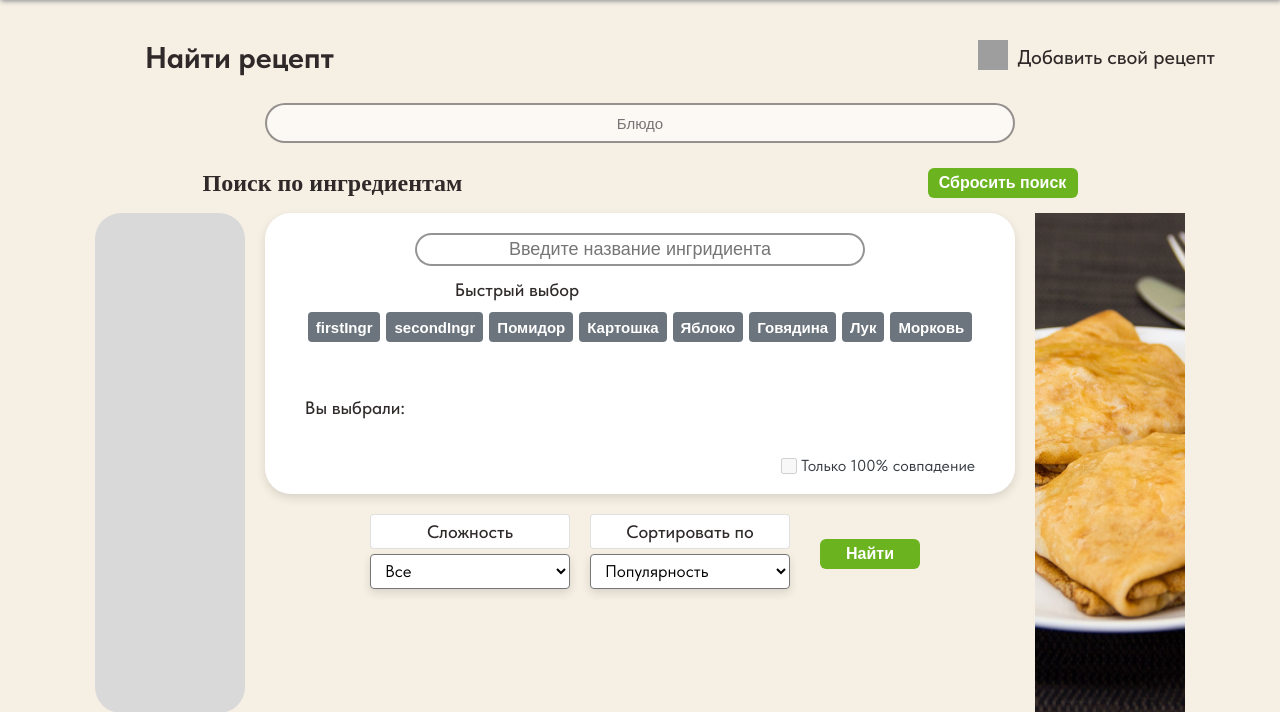
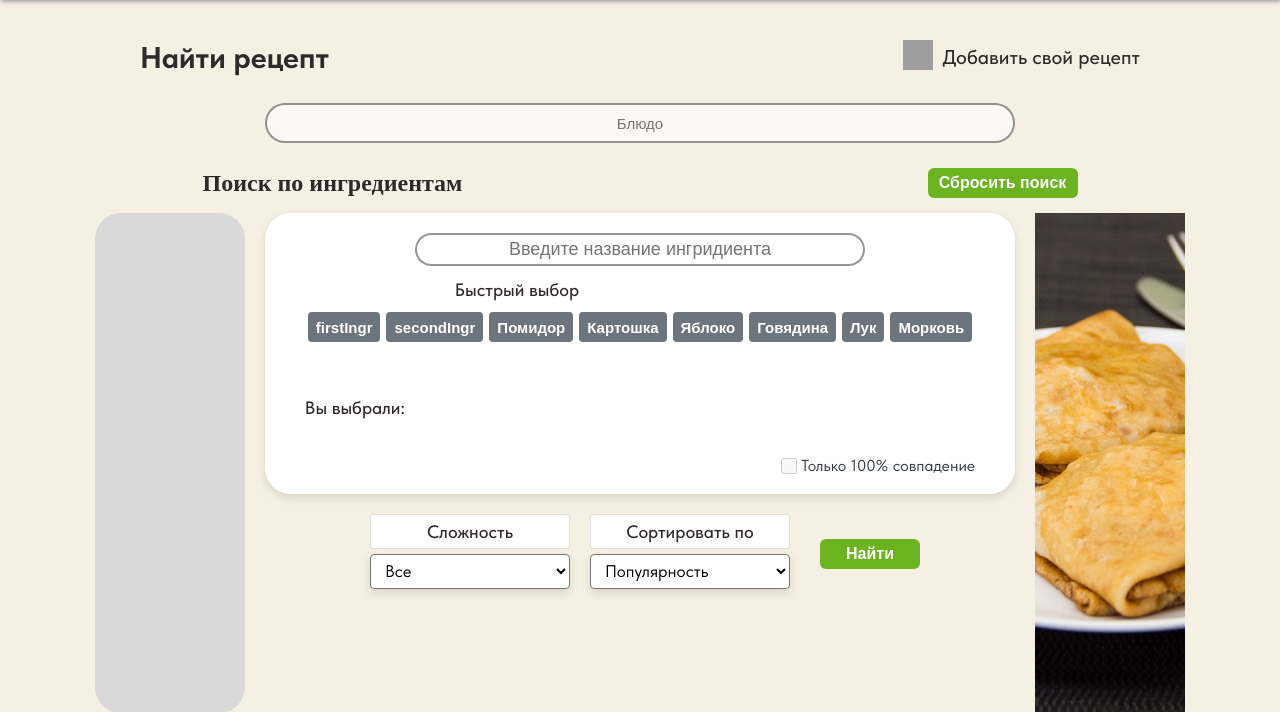
Before and after one commit to mmpechenbku/SaltToTaste, a Django app: page /search/ in a window 1280 px wide. Shown: the part 80-792 px from the top of the page. Run offline with Django 4.2, Linux system fonts and the light colour scheme; data comes from the database, SQL or seed files in the repository; style sheets or scripts are compiled from the project's sources; some libraries are stand-ins or nearby versions; some web fonts are replaced; grey boxes are pictures that could not be loaded.

Commit message:
correct search_reciept

```diff
--- a/SaltToTasteProject/SaltToTasteProject/static/css/reciept_search.css
+++ b/SaltToTasteProject/SaltToTasteProject/static/css/reciept_search.css
@@ -9,7 +9,7 @@
 
 .search-header__title {
   float: left;
-  margin: 0px 0px 0px 130px; }
+  margin-left: 10%; }
   .search-header__title h1 {
     color: #2F2929;
     font-size: 30px;
@@ -18,7 +18,7 @@
 .search-header__btn {
   display: inherit;
   float: right;
-  margin: 0px 50px 0px 0;
+  margin-right: 10%;
   align-items: center; }
 
 .search-header__btn-text {
--- a/SaltToTasteProject/SaltToTasteProject/static/scss/reciept_search.scss
+++ b/SaltToTasteProject/SaltToTasteProject/static/scss/reciept_search.scss
@@ -8,7 +8,7 @@
 }
 .search-header__title {
     float: left;
-    margin: 0px 0px 0px 130px;
+    margin-left: 10%;
 
     h1 {
         color: #2F2929;
@@ -20,7 +20,7 @@
 .search-header__btn {
     display: inherit;
     float: right;
-    margin: 0px 50px 0px 0;
+    margin-right: 10%;
     align-items: center;
 
 }
```
Also changed, not shown: 1 other file.
